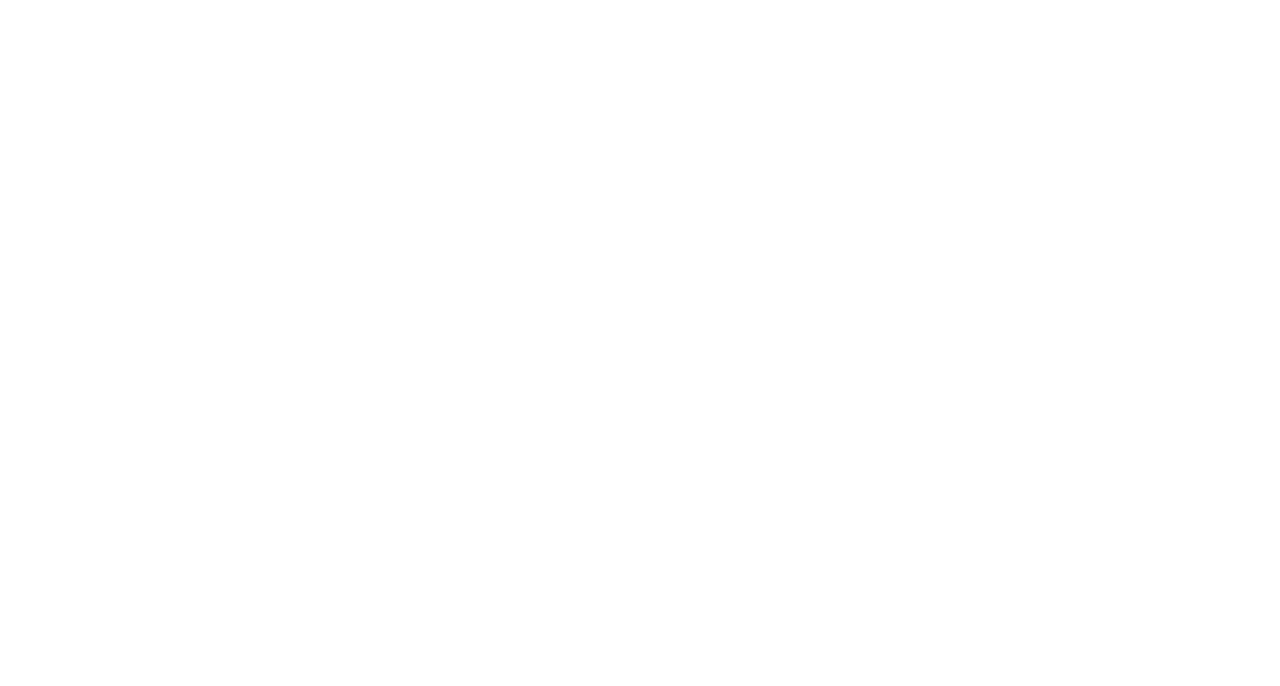
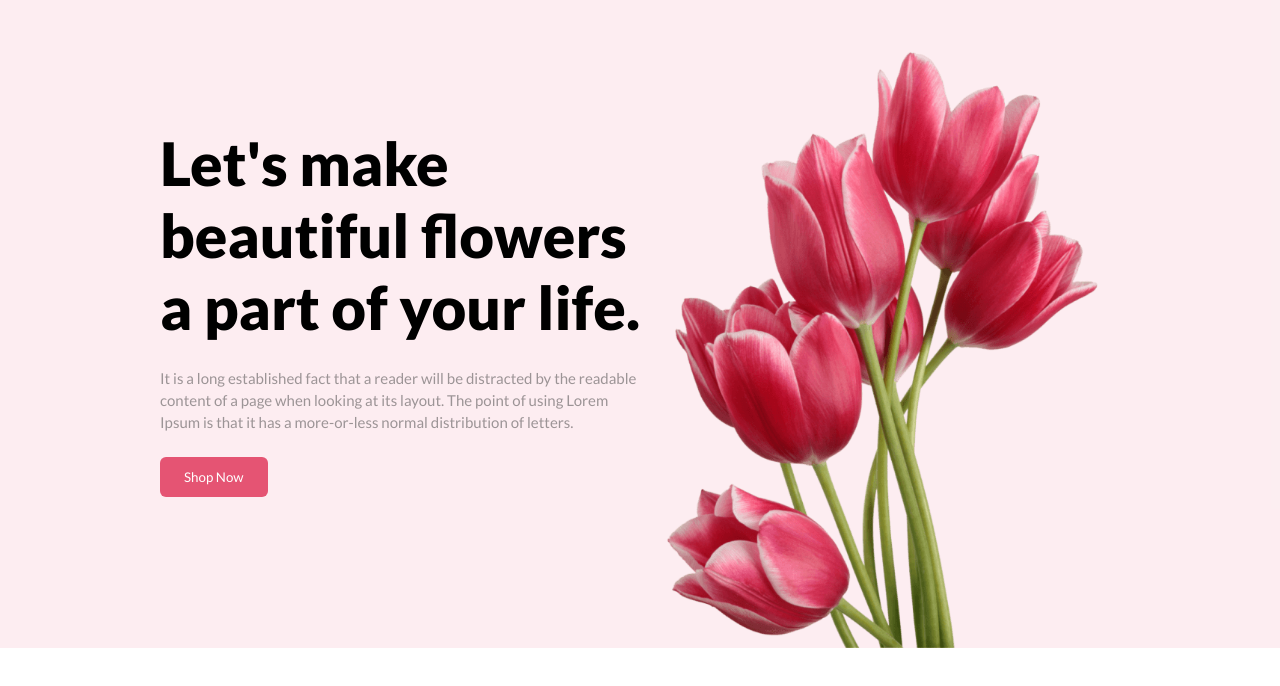
Before and after one commit to raihanXgithub/flower-shop, a plain HTML site: page index.html in a window 1280 px wide. Drawn offline with Linux system fonts and the light colour scheme.

Commit message:
banner-section finished

```diff
--- a/index.html
+++ b/index.html
@@ -4,14 +4,45 @@
     <meta charset="UTF-8" />
     <meta name="viewport" content="width=device-width, initial-scale=1.0" />
     <!-- title -->
-    <title>Flower</title>
+    <title>Flower Shop</title>
+    <!-- favicon -->
+    <link
+      rel="shortcut icon"
+      href="images/icons/favicon/blue-flower.png"
+      type="image/x-icon"
+    />
 
     <!-- stylesheet -->
     <link rel="stylesheet" href="styles/flower-shop.css" />
   </head>
   <body>
     <!-- header start -->
-    <header></header>
+    <header>
+      <!-- banner section start-->
+      <section id="banner-section">
+        <div class="banner-container container">
+          <div class="banner-text">
+            <h1 class="banner-title">
+              Let's make beautiful flowers a part of your life.
+            </h1>
+            <p class="description">
+              It is a long established fact that a reader will be distracted by
+              the readable content of a page when looking at its layout. The
+              point of using Lorem Ipsum is that it has a more-or-less normal
+              distribution of letters.
+            </p>
+            <a href=""
+              ><button type="button" class="primary-btn">Shop Now</button></a
+            >
+          </div>
+
+          <div class="banner-img">
+            <img src="images/flowers-pic/pngwing 10.png" alt="flower-picture" />
+          </div>
+        </div>
+      </section>
+      <!-- banner section end -->
+    </header>
     <!-- header end -->
 
     <!-- main start -->
--- a/styles/flower-shop.css
+++ b/styles/flower-shop.css
@@ -0,0 +1,68 @@
+/* lato font */
+@import url("https://fonts.googleapis.com/css2?family=Lato:ital,wght@0,100;0,300;0,400;0,700;0,900;1,100;1,300;1,400;1,700;1,900&display=swap");
+
+/* body related styles */
+* {
+  margin: 0;
+  padding: 0;
+  font-family: "Lato", sans-serif;
+}
+
+/* common styles */
+.container {
+  width: 75%;
+  max-width: 1440px;
+  margin: 0 auto;
+}
+
+.description {
+  color: rgb(156, 148, 150);
+  font-size: 15px;
+  font-weight: 400;
+  line-height: 22px;
+}
+
+.primary-btn {
+  background-color: rgb(229, 84, 115);
+  color: rgb(255, 255, 255);
+  border: none;
+  border-radius: 6px;
+  padding: 12px 24px;
+  transition: 0.7s;
+}
+
+.primary-btn:hover {
+  background-color: rgb(207, 48, 79);
+}
+
+/* banner section related styles */
+#banner-section {
+  background: rgba(229, 84, 115, 0.1);
+}
+
+#banner-section .banner-container {
+  display: flex;
+  justify-content: space-between;
+  align-items: center;
+}
+
+#banner-section .banner-container .banner-text .banner-title {
+  font-size: 60px;
+  font-weight: 800;
+  line-height: 72px;
+}
+
+#banner-section .banner-container .banner-text * {
+  max-width: 530px;
+  margin-bottom: 24px;
+}
+
+#banner-section .banner-container .banner-img {
+  max-width: 475px;
+}
+
+#banner-section .banner-container .banner-img img {
+  padding-top: 50px;
+  vertical-align: bottom;
+  width: 100%;
+}
```
